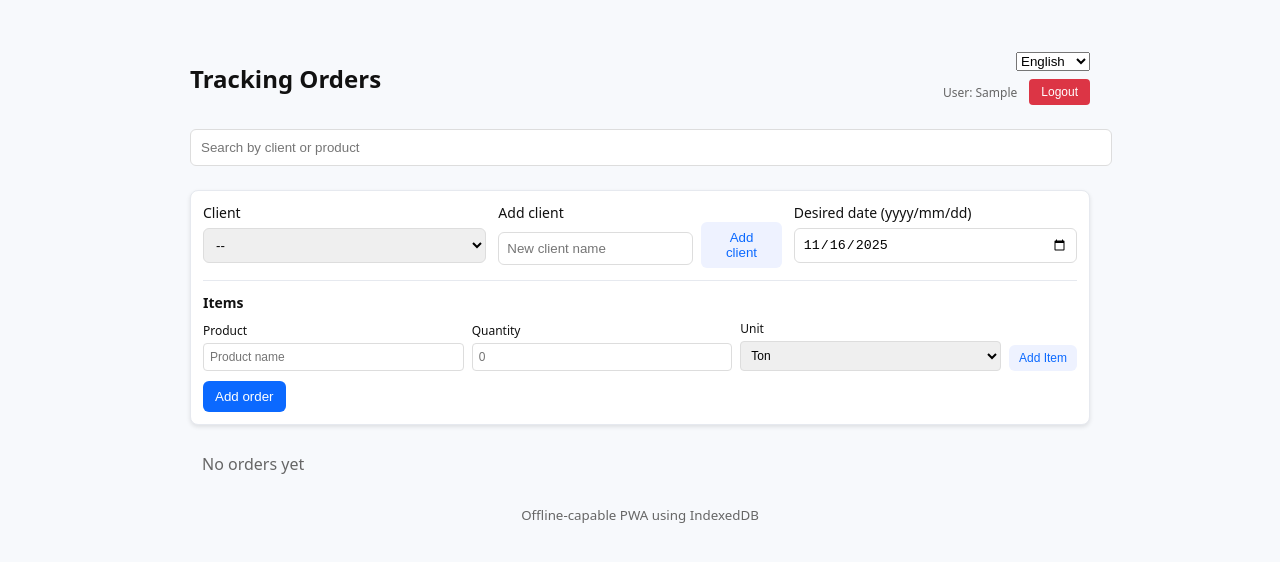
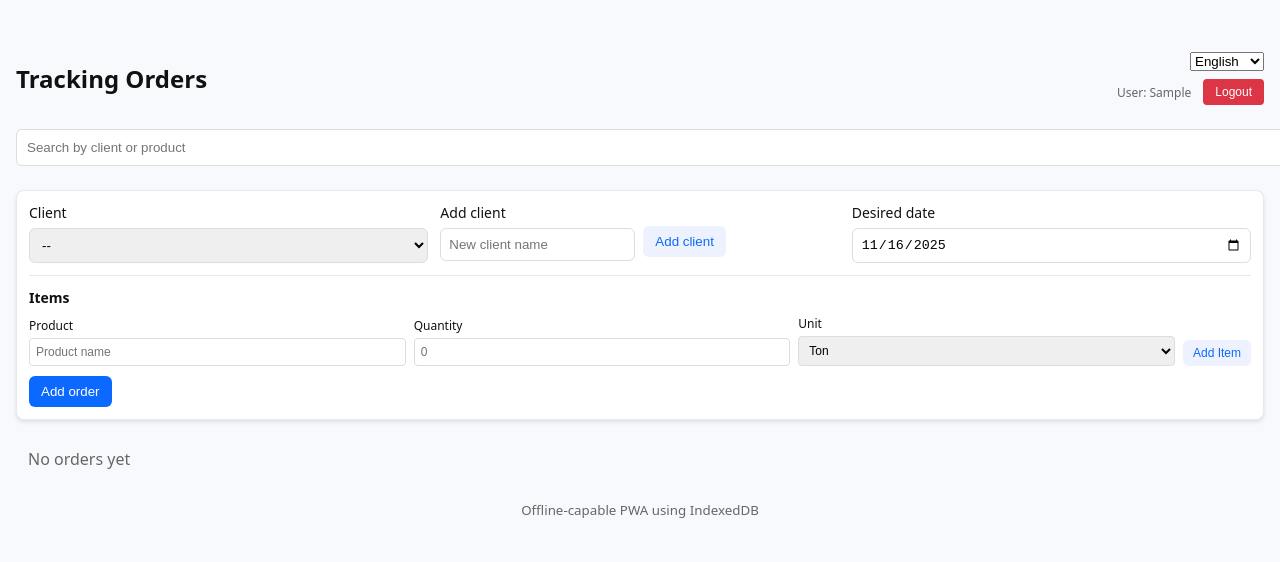
Before and after one commit to mesbahi-01/Tracking-orders-Project, a React (Vite) app: page / in a window 1280 px wide. Both pictures are taken after typing "Sample", "Sample123" into the empty fields and a click on the button "Login". Shown: the top 562 px of the page. Built offline with nearby package versions, Linux system fonts and the light colour scheme.

Commit message:
fix: UI improvments

```diff
--- a/src/locales/en.json
+++ b/src/locales/en.json
@@ -21,7 +21,7 @@
   },
   "form": {
     "client": "Client",
-    "desiredDate": "Desired date (yyyy/mm/dd)",
+    "desiredDate": "Desired date",
     "items": "Items",
     "product": "Product",
     "quantity": "Quantity",
--- a/src/locales/fr.json
+++ b/src/locales/fr.json
@@ -21,7 +21,7 @@
   },
   "form": {
     "client": "Client",
-    "desiredDate": "Date souhaitée (aaaa/mm/jj)",
+    "desiredDate": "Date souhaitée ",
     "items": "Articles",
     "product": "Produit",
     "quantity": "Quantité",
--- a/src/styles.css
+++ b/src/styles.css
@@ -11,9 +11,9 @@ body {
 }
 
 .app {
-    max-width: 900px;
-    margin: 24px auto;
-    padding: 16px
+    /* max-width: 900px; */
+    margin-top: 24px;
+    padding: 16px;
 }
 
 .login-container {
@@ -320,10 +320,10 @@ button:disabled {
     display: flex;
     flex-direction: column;
     gap: 8px;
-    max-height: 600px;
+    /* max-height: 600px;
     overflow-y: auto;
     overflow-x: hidden;
-    padding-right: 8px
+    padding-right: 8px*/
 }
 
 .order-card {
```
